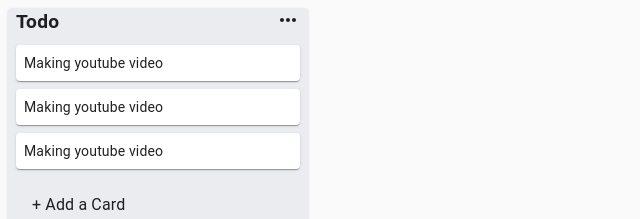
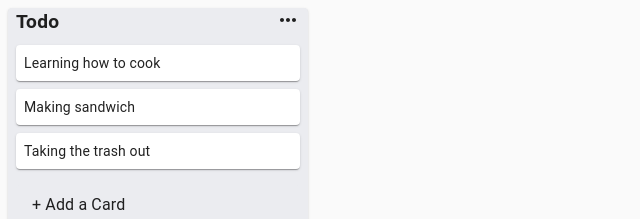
Before and after one commit to ducthai127/20201210-ReactJS-CloneTrello, a React (Create React App) app: page / in a window 1280 px wide. Shown: the top 219 px of the page, without its empty margins (0-640 px from the left). Built offline with nearby package versions, Linux system fonts and the light colour scheme.

Commit message:
init data

```diff
--- a/src/App.js
+++ b/src/App.js
@@ -1,10 +1,16 @@
-import React from "react";
+import React, { useState } from "react";
 import List from "./components/List/List";
+import store from "./utils/store";
 
 export default function App() {
+  const [data, setData] = useState(store);
+
   return (
     <div>
-      <List></List>
+      {data.listIds.map((listId) => {
+        const list = data.lists[listId];
+        return <List list={list} key={listId} />;
+      })}
     </div>
   );
 }
--- a/src/components/Card.js
+++ b/src/components/Card.js
@@ -9,12 +9,12 @@
   },
 }));
 
-export default function Card() {
+export default function Card({ card }) {
   const classes = useStyle();
 
   return (
     <div>
-      <Paper className={classes.card}>Making youtube video</Paper>
+      <Paper className={classes.card}>{card.content}</Paper>
     </div>
   );
 }
--- a/src/components/List/List.js
+++ b/src/components/List/List.js
@@ -13,17 +13,17 @@
   },
 }));
 
-export default function List() {
+export default function List({ list }) {
   const classes = useStyle();
 
   return (
     <div>
       <Paper className={classes.root}>
         <CssBaseline />
-        <Title />
-        <Card />
-        <Card />
-        <Card />
+        <Title title={list.title} />
+        {list.cards.map((card) => (
+          <Card key={card.id} card={card} />
+        ))}
         <InputContainer />
       </Paper>
     </div>
--- a/src/components/List/Title.js
+++ b/src/components/List/Title.js
@@ -23,7 +23,7 @@
   },
 }));
 
-export default function Title() {
+export default function Title({ title }) {
   const [open, setOpen] = useState(false);
   const classes = useStyle();
 
@@ -32,7 +32,8 @@
       {open ? (
         <div>
           <InputBase
-            value="Todo"
+            autoFocus
+            value={title}
             inputProps={{
               className: classes.input,
             }}
@@ -46,7 +47,7 @@
             onClick={() => setOpen(!open)}
             className={classes.editableTitle}
           >
-            Todo
+            {title}
           </Typography>
           <MoreHorizIcon />
         </div>
--- /dev/null
+++ b/src/utils/store.js
@@ -0,0 +1,27 @@
+const cards = [
+  {
+    id: "card-1",
+    content: "Learning how to cook",
+  },
+  {
+    id: "card-2",
+    content: "Making sandwich",
+  },
+  {
+    id: "card-3",
+    content: "Taking the trash out",
+  },
+];
+
+const data = {
+  lists: {
+    "list-1": {
+      id: "list-1",
+      title: "Todo",
+      cards,
+    },
+  },
+  listIds: ["list-1"],
+};
+
+export default data;
```
Also changed, not shown: 1 other file (tests, documents, lock files or other folders).
